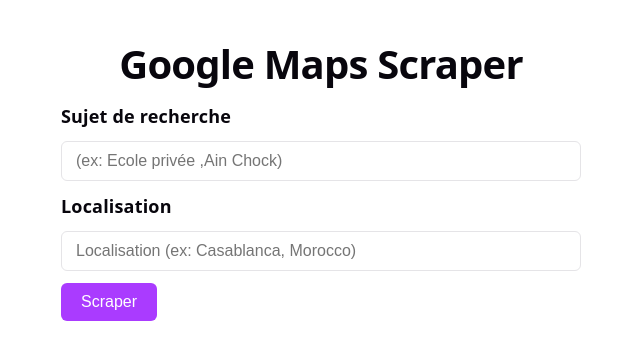
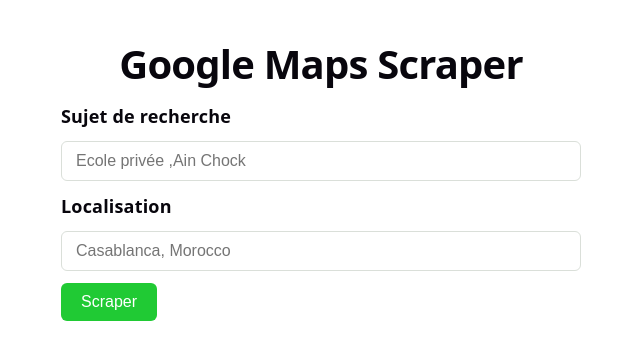
Before and after one commit to bilalelghazzal/Google_Map_Web_Scrapper, a React app in the folder frontend/: page / in a window 1280 px wide. Shown: the top 360 px of the page, without its empty margins (319-959 px from the left). Built offline with nearby package versions, Linux system fonts and the light colour scheme; the HTML template or start-up script is replaced by a standard one.

Commit message:
change for made for 17/09 _02

```diff
--- a/frontend/src/component/SearchForm.jsx
+++ b/frontend/src/component/SearchForm.jsx
@@ -12,7 +12,7 @@
       <input
         id="search-query"
         type="text"
-        placeholder="(ex: Ecole privée ,Ain Chock)"
+        placeholder="Ecole privée ,Ain Chock"
         value={searchQuery}
         onChange={(e) => setSearchQuery(e.target.value)}
       />
@@ -21,7 +21,7 @@
       <input
         id="location"
         type="text"
-        placeholder="Localisation (ex: Casablanca, Morocco)"
+        placeholder="Casablanca, Morocco"
         value={location}
         onChange={(e) => setLocation(e.target.value)}
       />
--- a/frontend/src/index.css
+++ b/frontend/src/index.css
@@ -2,17 +2,21 @@
   --text: #6b6375;
   --text-h: #08060d;
   --bg: #fff;
-  --border: #e5e4e7;
-  --accent: #aa3bff;
+  --border: #dadfd9;
+  --accent: #20ca34;
   --social-bg: rgba(244, 243, 236, 0.5);
 
-  font: 18px/145% system-ui, "Segoe UI", Roboto, sans-serif;
+  font:
+    18px/145% system-ui,
+    "Segoe UI",
+    Roboto,
+    sans-serif;
   letter-spacing: 0.18px;
   color-scheme: light dark;
   color: var(--text);
   background: var(--bg);
   font-synthesis: none;
-  text-rendering: optimizeLegibility;
+  /* text-rendering: optimizeLegibility;  cc */
   -webkit-font-smoothing: antialiased;
   -moz-osx-font-smoothing: grayscale;
 }
```
